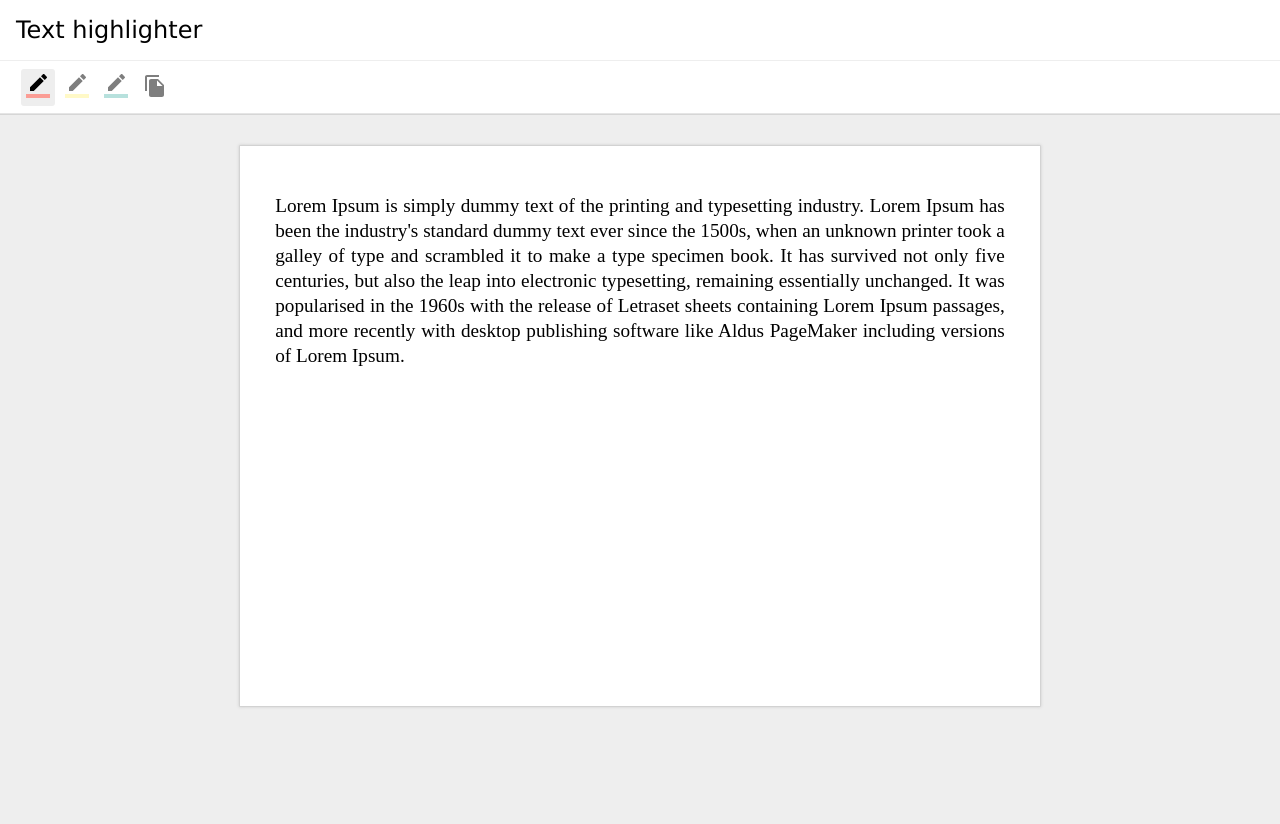
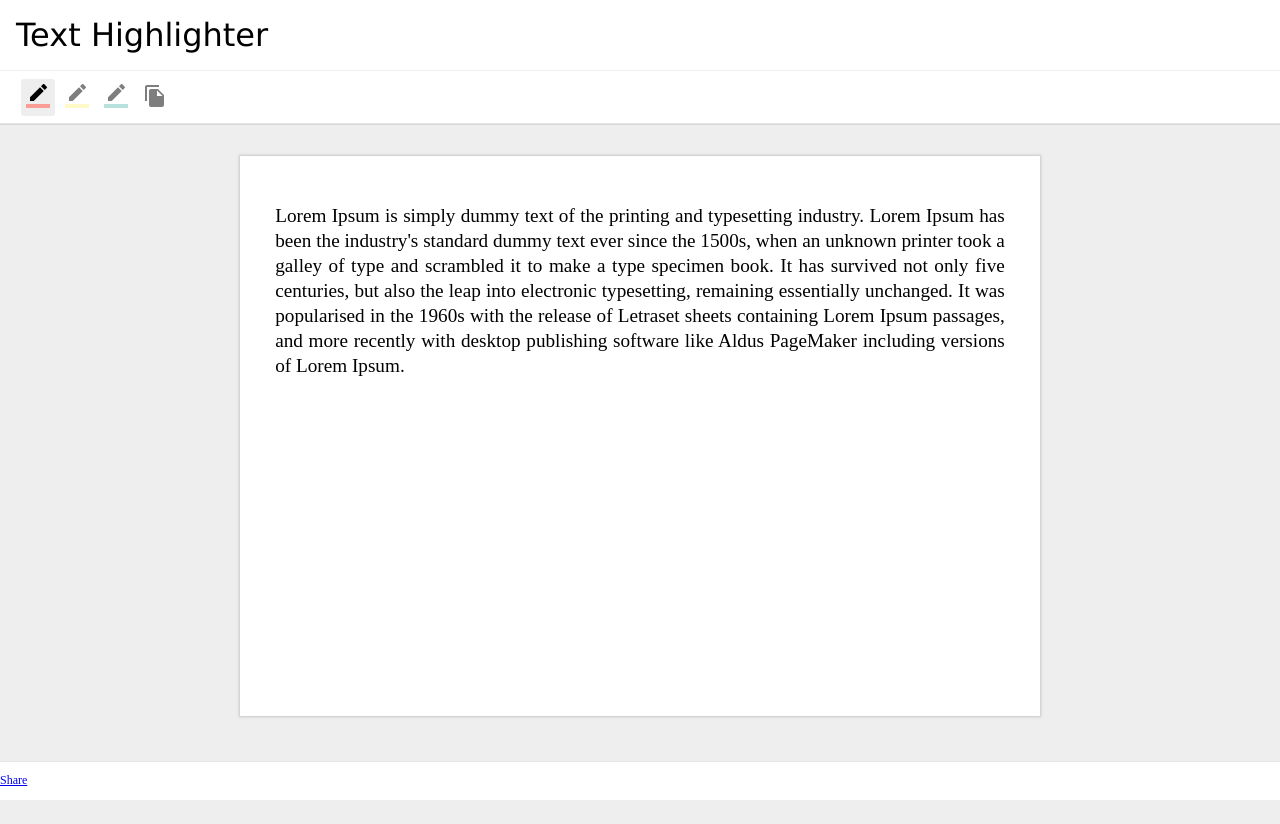
Before and after one commit to icaromh/text-highlighter, a React app: page / in a window 1280 px wide. Both pictures are taken after a click on the button 38 px from the left and 87 px from the top of the page. Built offline with nearby package versions, Linux system fonts and the light colour scheme.

Commit message:
feat: initialized Filtered Sentences

```diff
--- a/src/actions/index.js
+++ b/src/actions/index.js
@@ -4,8 +4,9 @@
   SELECT_ALL_CMD,
 } from '../constants/commands'
 
-export const ADD_HIGHLIGHT = 'ADD_HIGHLIGHT'
-export const COPY_DOCUMENT = 'COPY_DOCUMENT'
+import {
+  ADD_HIGHLIGHT,
+} from '../constants/actions'
 
 const exec = (cmd, param = null) => {
   document.execCommand('styleWithCSS', false)
--- a/src/components/Header/Header.css
+++ b/src/components/Header/Header.css
@@ -1,6 +1,8 @@
 .Header{
+  position: fixed;
+  width: 100%;
+  top: 0;
   background-color: #fff;
-  position: relative;
 }
 
 .Header::after {
@@ -14,8 +16,23 @@
 }
 
 .Header__title {
-  padding: 1rem;
-  margin: 0;
-  font-family: Verdana, Geneva, Tahoma, sans-serif;
-  font-weight: 400;
+  display: none;
+
 }
+
+@media (min-width: 768px) {
+  .Header {
+    position: relative;
+  }
+
+  .Header__title {
+    font-size: 2rem;
+    font-family: Verdana, Geneva, Tahoma, sans-serif;
+    font-weight: 400;
+
+    padding: 1rem;
+    margin: 0;
+
+    display: block;
+  }
+}
--- /dev/null
+++ b/src/components/Highlight/Highlight.js
@@ -0,0 +1,26 @@
+import React from 'react'
+import PropTypes from 'prop-types'
+
+import TWITTER_URL_SHARE from '../../constants'
+
+const Highlight = ({ data }) => (
+  <p>
+    <mark style={{ backgroundColor: data.color }}>
+      {data.sentence}
+    </mark>
+
+    <a target="_blank" rel="noopener noreferrer" href={TWITTER_URL_SHARE(data.sentence)}>Share</a>
+
+  </p>
+)
+
+Highlight.propTypes = {
+  data: PropTypes.shape({
+    sentence: PropTypes.string.isRequired,
+    color: PropTypes.string.isRequired,
+    head: PropTypes.number.isRequired,
+    tail: PropTypes.number.isRequired,
+  }).isRequired,
+}
+
+export default Highlight
--- /dev/null
+++ b/src/components/Highlight/index.js
@@ -0,0 +1,5 @@
+import Highlight from './Highlight'
+import './Highlight.css'
+
+
+export default Highlight
--- a/src/components/HighlightsList/HighlightsList.js
+++ b/src/components/HighlightsList/HighlightsList.js
@@ -0,0 +1,9 @@
+import React from 'react'
+
+const HighlightsList = ({ children }) => (
+  <section className="HighlightsList">
+    {children}
+  </section>
+)
+
+export default HighlightsList
--- /dev/null
+++ b/src/constants/actions.js
@@ -0,0 +1,3 @@
+export const ADD_HIGHLIGHT = 'ADD_HIGHLIGHT'
+export const COPY_DOCUMENT = 'COPY_DOCUMENT'
+export const FILTER_HIGHLIGHTS = 'FILTER_HIGHLIGHTS'
--- a/src/constants/index.js
+++ b/src/constants/index.js
@@ -0,0 +1,5 @@
+const TWITTER_URL_SHARE = sentence => (
+  `https://twitter.com/intent/tweet?text=${sentence}&tw_p=tweetbutton&via=icaromh`
+)
+
+export default TWITTER_URL_SHARE
--- a/src/containers/App/App.css
+++ b/src/containers/App/App.css
@@ -1,3 +1,6 @@
+:root {
+}
+
 *,
 *::before,
 *::after {
@@ -8,10 +11,20 @@
   margin: 0;
   background-color: #eee;
   font-size: 12px;
+
+  padding-top: 50px;
+  overflow: hidden;
 }
 
 .App{
   margin: 0;
   padding: 0;
   flex: 1;
+
 }
+
+@media (min-width: 768px) {
+  body {
+    padding-top: 0;
+  }
+}
--- a/src/containers/App/App.js
+++ b/src/containers/App/App.js
@@ -1,16 +1,18 @@
 import React from 'react'
 
+import Header from '../../components/Header'
 import Editor from '../../components/Editor'
+
 import ToolbarContainer from '../ToolbarContainer'
-
-import Header from '../../components/Header'
+import HighlightsListContainer from '../HighlightsListContainer'
 
 const App = () => (
   <div className="App">
-    <Header title="Text highlighter">
+    <Header title="Text Highlighter">
       <ToolbarContainer />
     </Header>
     <Editor />
+    <HighlightsListContainer />
   </div>
 )
 
--- /dev/null
+++ b/src/containers/HighlightsListContainer/HighlightsListContainer.css
@@ -0,0 +1,20 @@
+.HighlightsList {
+  position: fixed;
+  width: 100%;
+  max-height: 20vh;
+
+  bottom: 0;
+  background-color: #fff;
+
+  overflow: auto;
+}
+
+.HighlightsList::before {
+    content: '';
+    top: 0;
+    left: 0;
+    width: 100%;
+    position: absolute;
+    display: block;
+    box-shadow: 0 0 0 1px rgba(0,0,0,.1)
+}
--- /dev/null
+++ b/src/containers/HighlightsListContainer/HighlightsListContainer.js
@@ -0,0 +1,27 @@
+import React from 'react'
+import { connect } from 'react-redux'
+import PropTypes from 'prop-types'
+
+import HighlightsList from '../../components/HighlightsList'
+import Highlight from '../../components/Highlight'
+
+const HighlightsListContainer = ({ highlights }) => (
+  <HighlightsList>
+    {highlights.map((highlight, i) => (
+      <Highlight data={highlight} key={i} />
+    ))}
+  </HighlightsList>
+)
+
+HighlightsListContainer.propTypes = {
+  highlights: PropTypes.array.isRequired,
+}
+
+const mapStateToProps = state => ({
+  highlights: state.filteredHighlights,
+})
+
+export default connect(
+  mapStateToProps,
+  {},
+)(HighlightsListContainer)
--- /dev/null
+++ b/src/containers/HighlightsListContainer/index.js
@@ -0,0 +1,4 @@
+import HighlightsListContainer from './HighlightsListContainer'
+import './HighlightsListContainer.css'
+
+export default HighlightsListContainer
--- a/src/reducers/highlight.js
+++ b/src/reducers/highlight.js
@@ -1,10 +1,11 @@
 import {
   ADD_HIGHLIGHT,
-} from '../actions'
+  FILTER_HIGHLIGHTS,
+} from '../constants/actions'
 
 const initialState = []
 
-const highlights = (state = initialState, action) => {
+export const highlights = (state = initialState, action) => {
   switch (action.type) {
     case ADD_HIGHLIGHT:
       return state
@@ -16,4 +17,15 @@
   }
 }
 
-export default highlights
+export const filteredHighlights = (state = initialState, action) => {
+  switch (action.type) {
+    case FILTER_HIGHLIGHTS:
+      return state.filter(() => {
+
+      })
+        .sort((el, next) => (el.head < next.head ? -1 : 0))
+
+    default:
+      return state
+  }
+}
--- a/src/reducers/index.js
+++ b/src/reducers/index.js
@@ -1,9 +1,13 @@
 import { combineReducers } from 'redux'
 
-import highlights from './highlight'
+import {
+  highlights,
+  filteredHighlights,
+} from './highlight'
 
 const rootReducer = combineReducers({
   highlights,
+  filteredHighlights: highlights,
 })
 
 export default rootReducer
```
Also changed, not shown: src/components/Highlight/Highlight.css (added).
